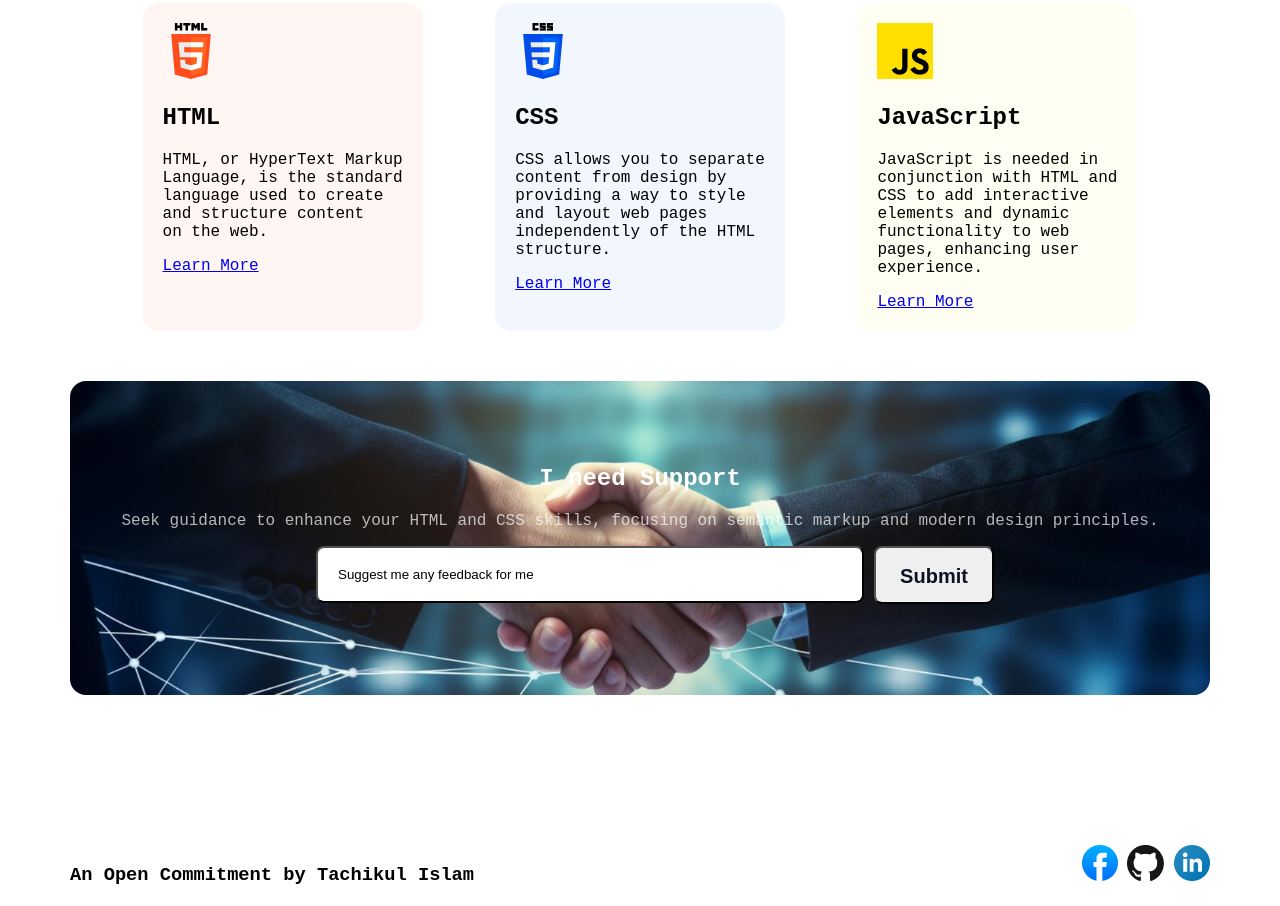
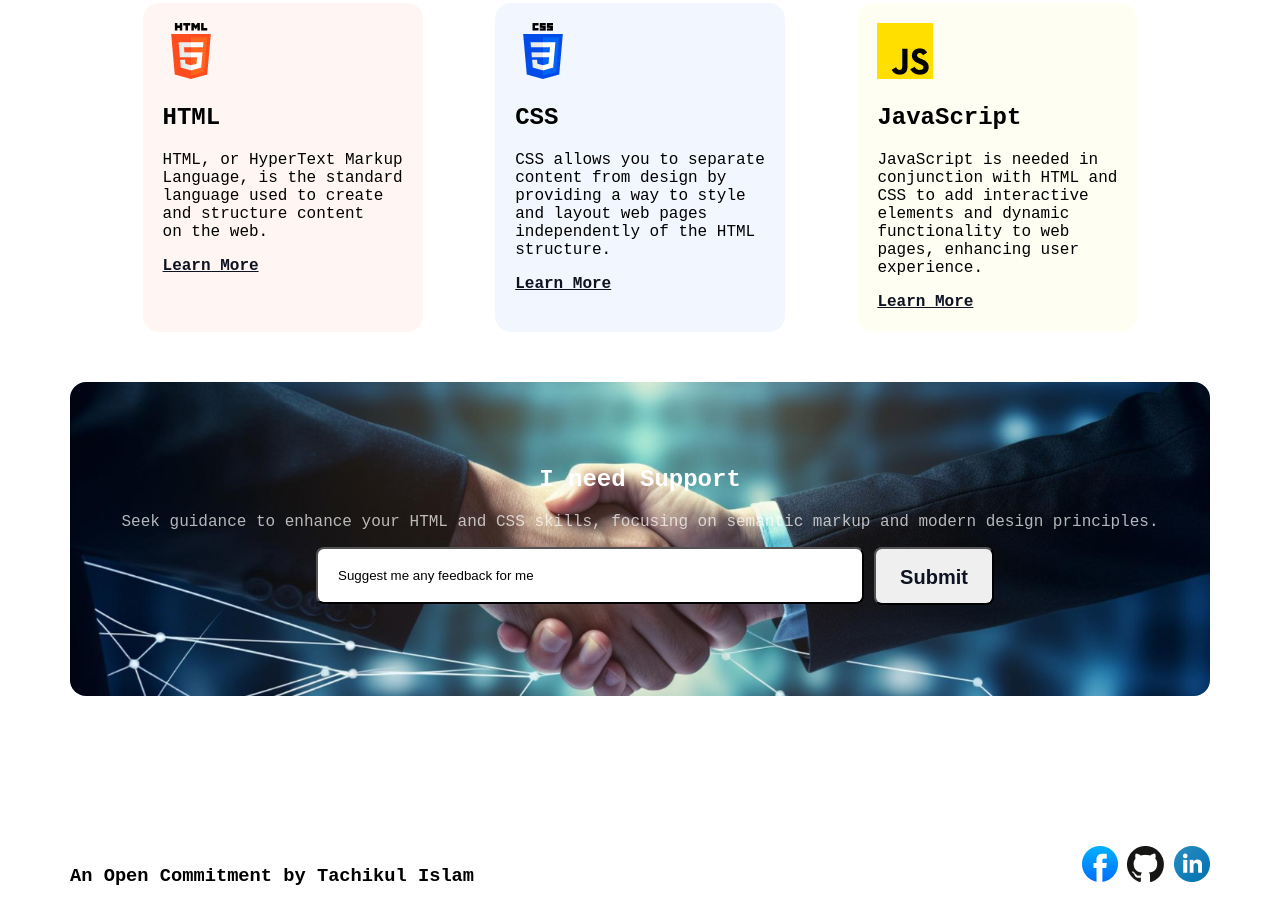
Before and after one commit to Tachikulislam/first-webdevelopment-project, a plain HTML site: page index.html in a window 1280 px wide. Shown: the part 2632-3538 px from the top of the page. Drawn offline with Linux system fonts and the light colour scheme; a web font is replaced by a local one.

Commit message:
icon part fixed

```diff
--- a/index.html
+++ b/index.html
@@ -88,21 +88,21 @@
                     <img src="assets/html.png" alt="">
                     <h1>HTML</h1>
                     <p>HTML, or HyperText Markup <br> Language, is the standard <br> language used to create <br> and structure content <br> on the web.</p>
-                    <a href="larn more">Learn More</a>
+                    <a class="dark-1" href="larn more">Learn More</a>
                 </div>
 
                 <div class="div-section-2">
                     <img src="assets/css.png" alt="">
                     <h1>CSS</h1>
                     <p>CSS allows you to separate <br> content from design by <br> providing a way to style <br> and layout web pages <br> independently of the HTML <br> structure.</p>
-                    <a href="larn more">Learn More</a>
+                    <a class="dark-1" href="larn more">Learn More</a>
                 </div>
                 <div class="div-section-3">
                     <img src="assets/js.png" alt="">
                     <h1>JavaScript</h1>
                     <p>JavaScript is needed in <br> conjunction
                         with HTML and <br> CSS to add interactive <br> elements and dynamic <br> functionality to web <br> pages, enhancing user <br> experience.</p>
-                    <a href="larn more">Learn More</a>
+                    <a class="dark-1" href="larn more">Learn More</a>
                 </div>
 
               </div>
@@ -127,9 +127,10 @@
                     <h3>An Open Commitment by Tachikul Islam</h3>
                 </div>
                 <div>
-                    <img src="assets/facebook.png" alt="">
-                    <img src="assets/github.png" alt="">
-                    <img src="assets/linkedin-icon 1.png" alt="">
+                    <a href="https://www.facebook.com/" target="_blank"><img src="assets/facebook.png" alt=""></a>
+                    <a href="https://github.com/Tachikulislam" target="_blank"><img src="assets/github.png" alt=""></a>
+                    <a href="https://www.linkedin.com/checkpoint/lg/login?session_redirect=%2Fauthwall&fromSignIn=true&trk=seo-authwall-base_google-one-tap-submit" target="_blank"><img src="assets/linkedin-icon 1.png" alt=""></a>
+
                 </div>
             </footer>
         </section>
--- a/styles/blog.css
+++ b/styles/blog.css
@@ -126,6 +126,12 @@ body{
     border-radius: 16px;
 background: rgba(255, 76, 30, 0.05);
 }
+.dark-1{
+    font-size: 16px;
+    font-weight: 700;
+    line-height: 19px;
+    color: rgb(13, 19, 33);
+}
 .div-section-2{
     padding: 20px;
     border-radius: 16px;
```
